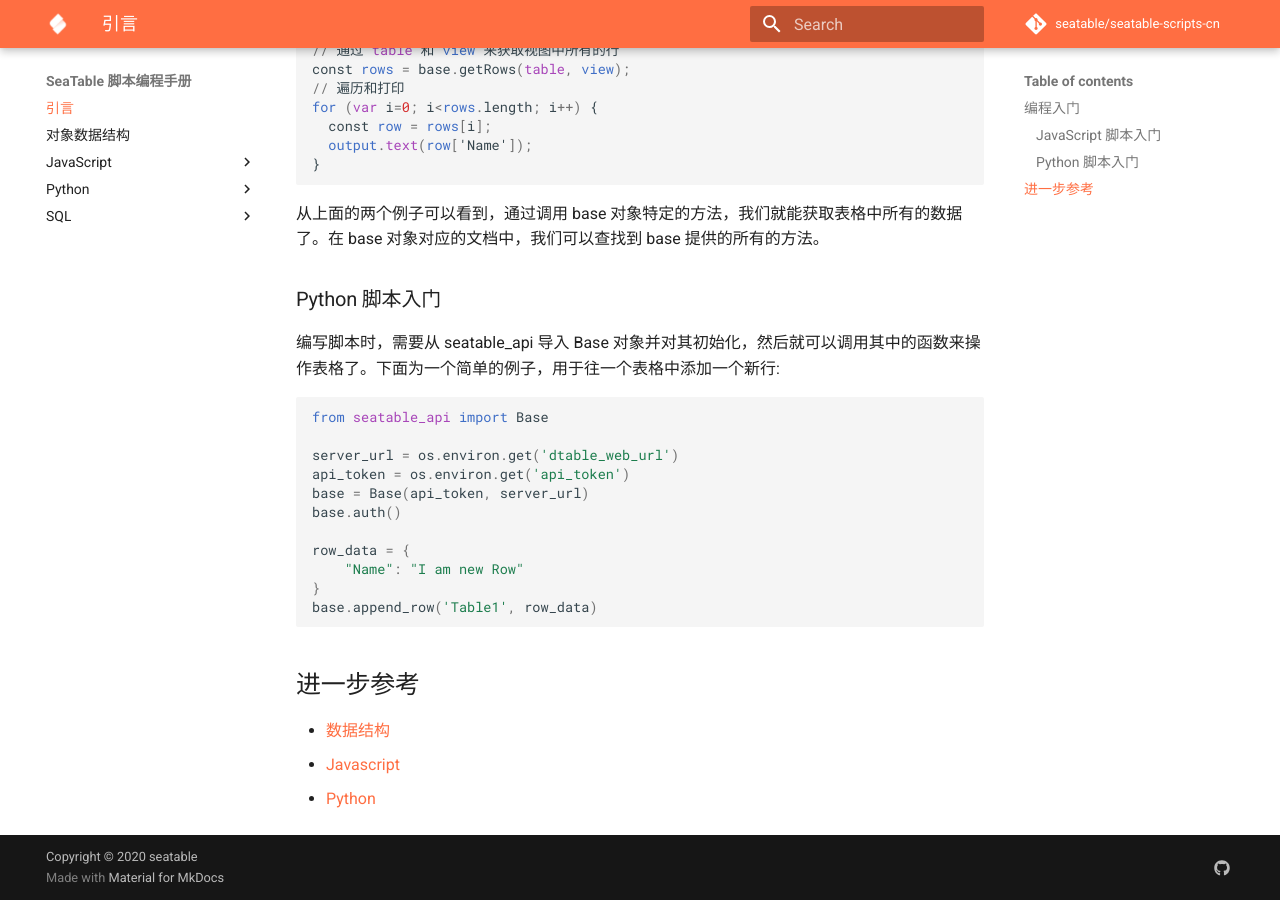
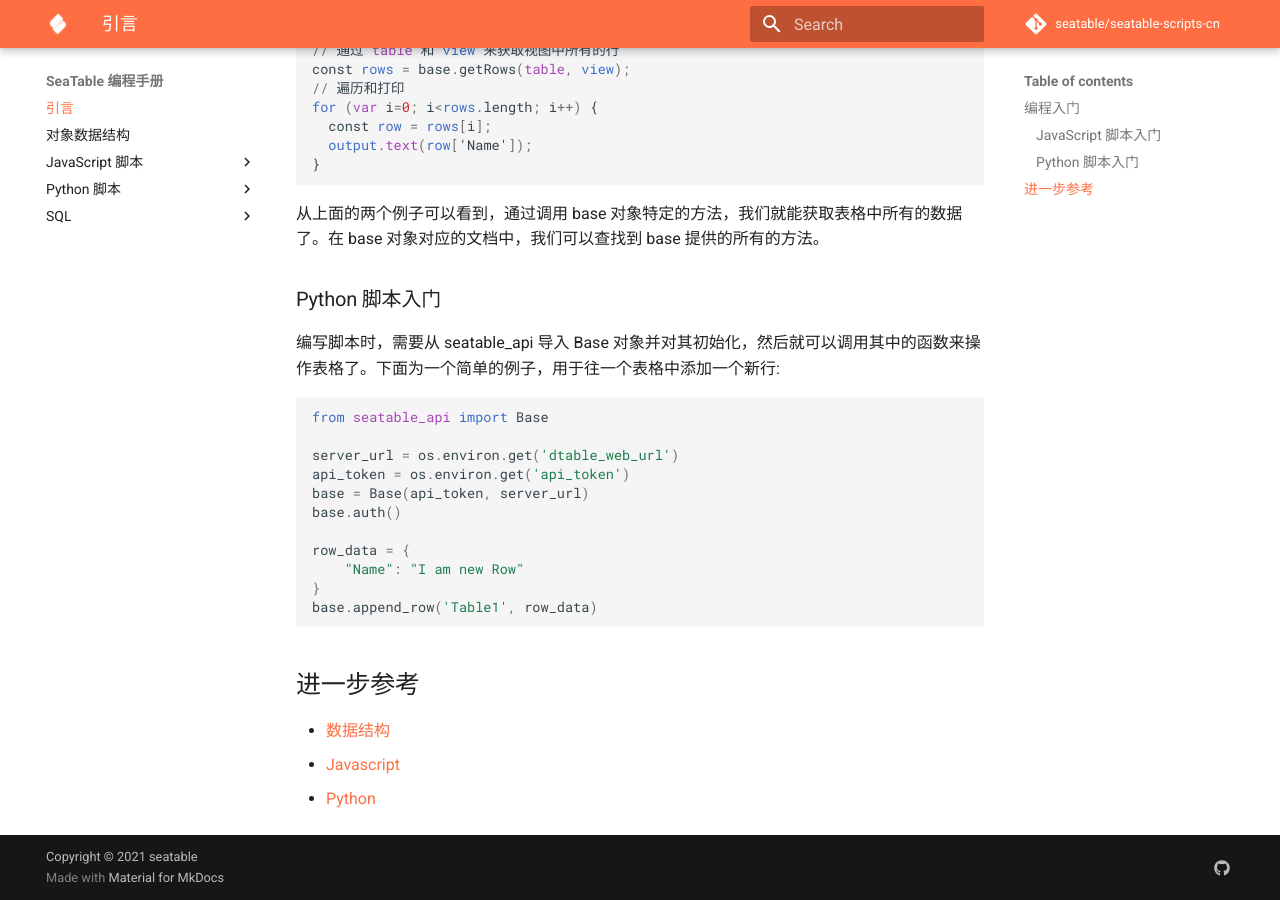
Before and after one commit to seatable/seatable-scripts-cn, an MkDocs documentation site: the page built from manual/README.md, in a window 1280 px wide and 900 px high, scrolled down 890 px. Built offline with MkDocs 1.6.1 and Material for MkDocs 9.7.7, drawn with Linux system fonts in a browser that asks for light colours; comment, search, counter and statistics services are not loaded.

Commit message:
Update mkdocs.yml

```diff
--- a/mkdocs.yml
+++ b/mkdocs.yml
@@ -1,4 +1,4 @@
-site_name: SeaTable 脚本编程手册
+site_name: SeaTable 编程手册
 site_author: seatable
 docs_dir: ./manual
 site_url: https://seatable.github.io/seatable-scripts-cn/
@@ -8,7 +8,7 @@
 repo_url: https://github.com/seatable/seatable-scripts-cn/
 edit_uri: edit/master/manual/
 
-copyright: Copyright &copy; 2020 seatable
+copyright: Copyright &copy; 2021 seatable
 
 theme:
   name: material
@@ -49,13 +49,13 @@
 nav:
   - 引言: README.md
   - 对象数据结构: data-structure.md
-  - JavaScript:
+  - JavaScript 脚本:
     - 引言: javascript/README.md
     - Base: javascript/base.md
     - Output: javascript/output.md
     - Utils: javascript/utils.md
     - Context: javascript/context.md
-  - Python:
+  - Python 脚本:
     - 引言: python/README.md
     - Base: python/base.md
     - Rows: python/rows.md
```
